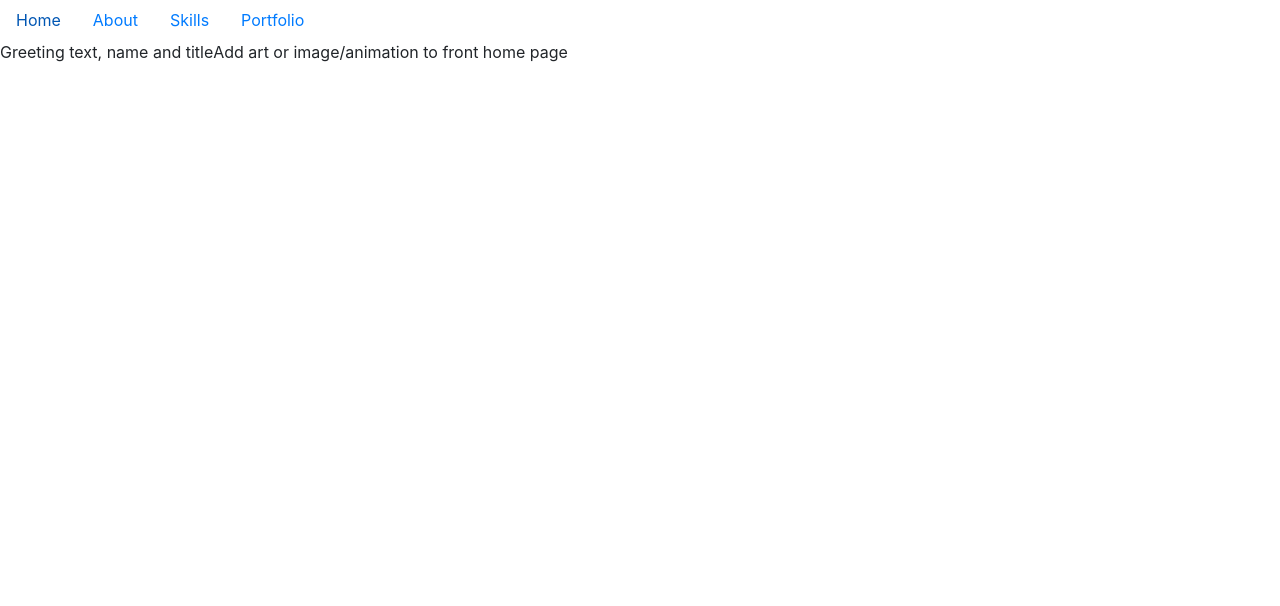
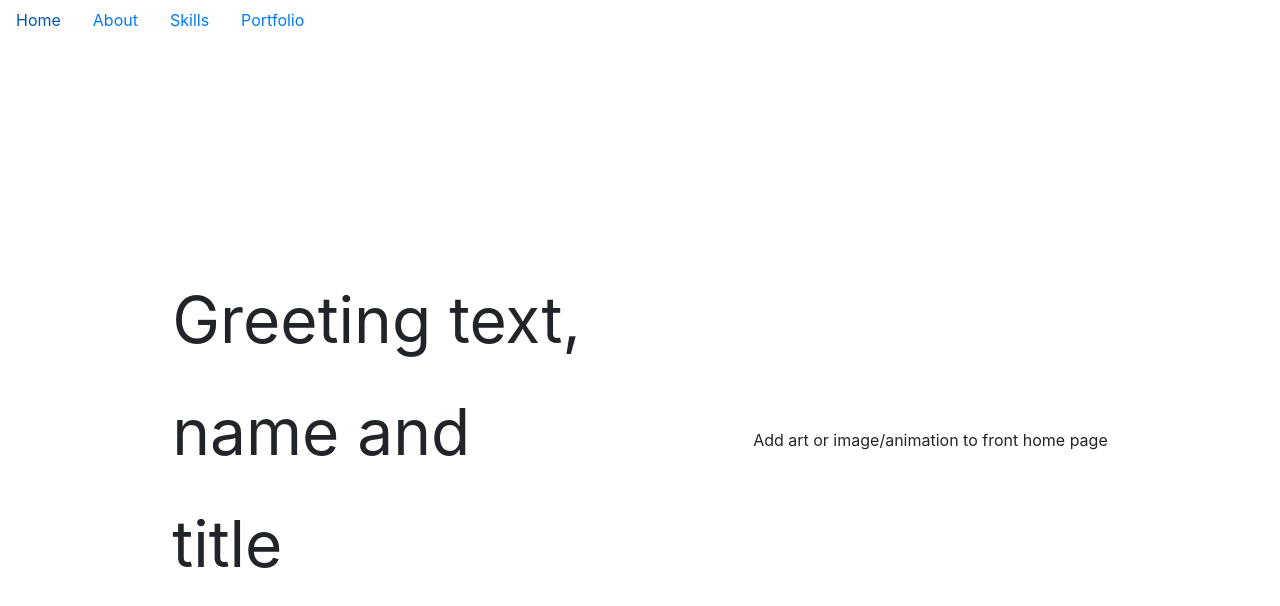
Before and after one commit to sahil-athia/personal-website, a React (Create React App) app: page / in a window 1280 px wide. Shown: the top 606 px of the page. Built offline with nearby package versions, Linux system fonts and the light colour scheme.

Commit message:
format elements

```diff
--- a/src/pages/Home.jsx
+++ b/src/pages/Home.jsx
@@ -4,7 +4,9 @@ export default function Home() {
   return(
     <div className="home-box">
       <div className="greeting">
-        Greeting text, name and title
+        <p>Greeting text,</p>
+        <p>name and</p>
+        <p>title</p>
       </div>
       <div className="greeting-icon">
         Add art or image/animation to front home page
--- a/src/pages/Home.scss
+++ b/src/pages/Home.scss
@@ -1,8 +1,11 @@
 .home-box {
+  height: 100vh;
+  align-items: center;
   display: flex;
-
+  justify-content: space-evenly;
   .greeting {
-
+    text-align: left;
+    font-size: 400%;
   }
 
   .greeting-icon {
```
